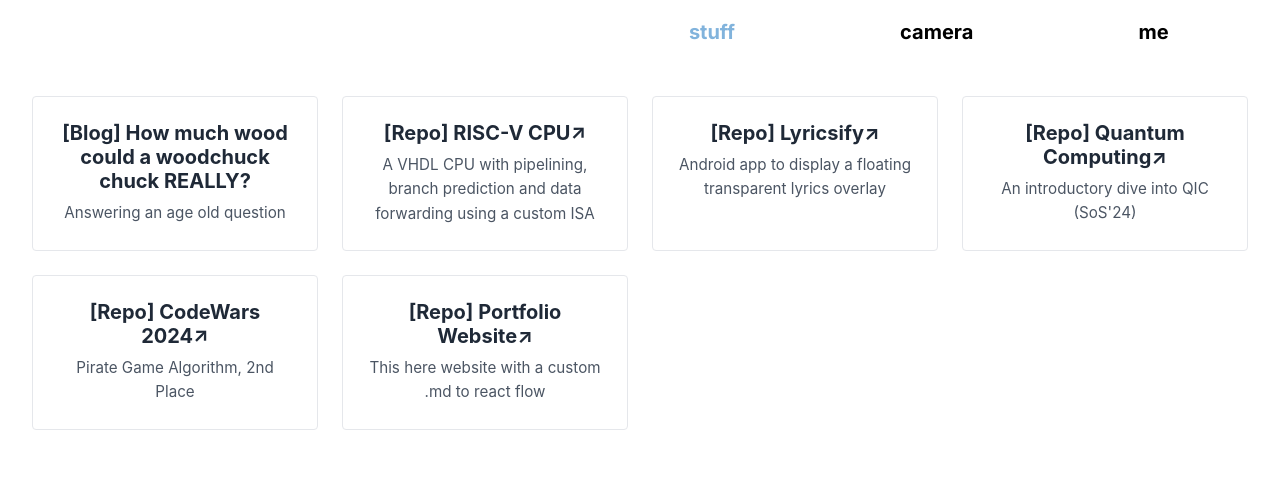
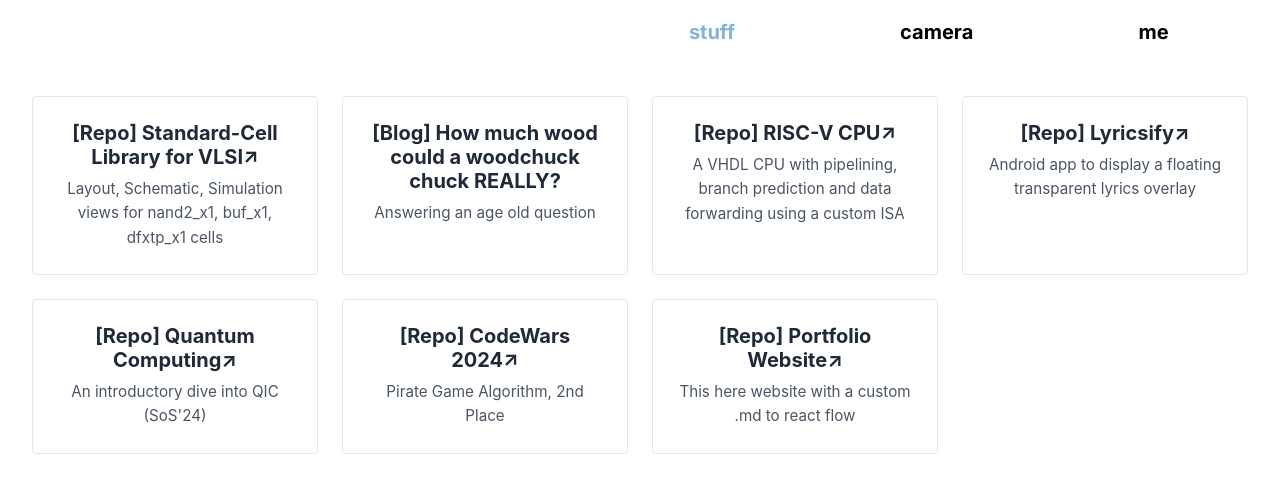
Before and after one commit to thechosen2/thechosen2.github.io, a React (Create React App) app: page /#/stuff in a window 1280 px wide. Shown: the top 492 px of the page. Built offline with nearby package versions, Linux system fonts and the light colour scheme.

Commit message:
added VLSI standard cell project

```diff
--- a/src/components/blogmap.js
+++ b/src/components/blogmap.js
@@ -9,6 +9,11 @@ const blogMap = {
   //   snippet: "For all you whitespace avoidants out there",
   //   path : "/assets/JokeResume.pdf",
   // },
+  repo6: {
+    title: "[Repo] Standard-Cell Library for VLSI↗",
+    snippet: "Layout, Schematic, Simulation views for nand2_x1, buf_x1, dfxtp_x1 cells",
+    path: "https://github.com/segf4u1t-139/EE671_Course_Project_1"
+  },
   post1: {
     title:"[Blog] How much wood could a woodchuck chuck REALLY?",
     snippet: "Answering an age old question",
--- a/src/styles/stuff.css
+++ b/src/styles/stuff.css
@@ -1,3 +1,8 @@
+@keyframes hoveringaction{
+  0% {color: black}
+  100% {color: rgb(129, 179, 220)}
+}
+
 .stuff-container {
   display: grid;
   grid-template-columns: repeat(auto-fit, minmax(280px, 1fr));
@@ -7,6 +12,7 @@
 
 .post-card {
   background: #ffffff!important;
+  color: #1f2937;
   border: 1px solid #e5e7eb!important;
   border-radius: 0.25rem!important;
   padding: 1.5rem!important;
@@ -23,8 +29,12 @@
 .post-title {
   font-size: 1.25rem;
   font-weight: bold;
-  color: #1f2937;
   margin-bottom: 0.5rem;
+}
+.post-card:hover{
+  animation-name: hoveringaction;
+  animation-duration: 0.5s;
+  animation-fill-mode: forwards;
 }
 
 .post-snippet {
```
